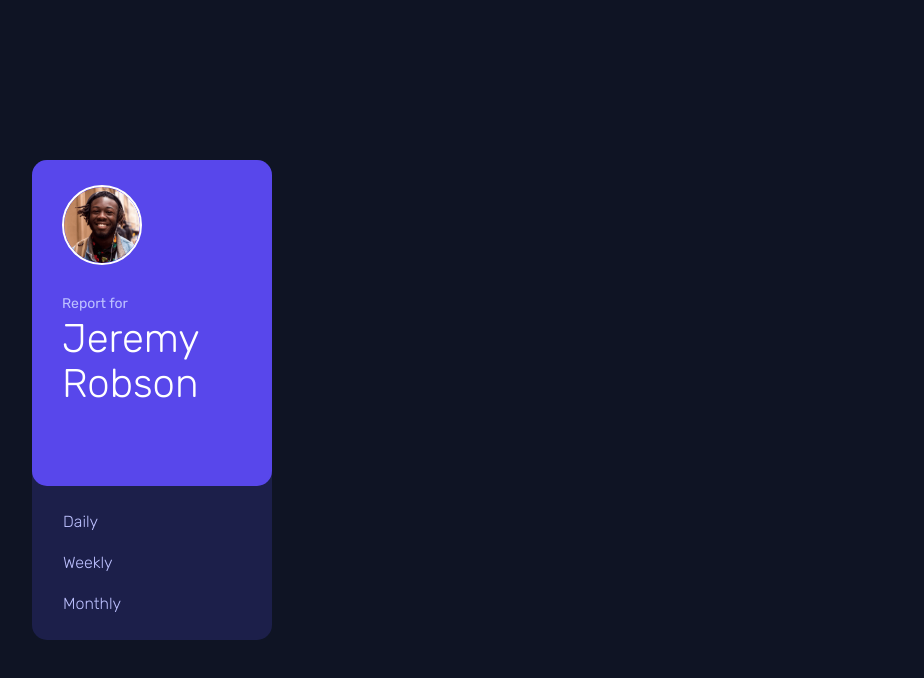
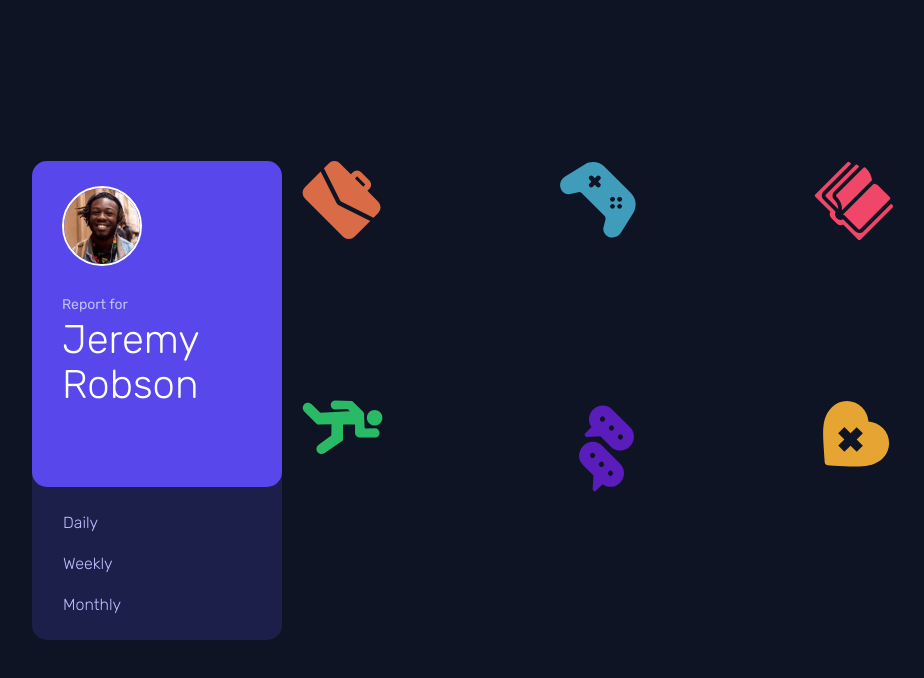
Before and after one commit to GabrielOJorge/time-tracking-dashboard, a plain HTML site: page index.html in a window 1280 px wide. Shown: the whole page, without its empty margins (98-1022 px from the left). Drawn offline with Linux system fonts and the light colour scheme.

Commit message:
Create time-card variations and add images to each variation

```diff
--- a/index.html
+++ b/index.html
@@ -14,6 +14,7 @@
   <link rel="stylesheet" href="src/components/profile-card/profile-card.css">
   <link rel="stylesheet" href="src/components/tracking-dashboard/tracking-dashboard.css">
   <link rel="stylesheet" href="src/components/time-card/time-card.css">
+  <link rel="stylesheet" href="src/components/card-wrapper/card-wrapper.css">
   <title>Frontend Mentor | Time tracking dashboard</title>
 </head>
 <body>
@@ -36,8 +37,29 @@
         </div>
       </div>
     </div>
-    <div class="time-card">
-
+    <div class="card-wrapper">
+      <div class="top">
+        <div class="time-card">
+          <img src="src/assets/images/icon-work.svg" alt="Work Icon">
+        </div>
+        <div class="time-card">
+          <img src="src/assets/images/icon-play.svg" alt="Play Icon">
+        </div>
+        <div class="time-card">
+          <img src="src/assets/images/icon-study.svg" alt="Study Icon">
+        </div>
+      </div>
+      <div class="bottom">
+        <div class="time-card">
+          <img src="src/assets/images/icon-exercise.svg" alt="Exercise Icon">
+        </div>
+        <div class="time-card">
+          <img src="src/assets/images/icon-social.svg" alt="Social Icon">
+        </div>
+        <div class="time-card">
+          <img src="src/assets/images/icon-self-care.svg" alt="Self Care Icon">
+        </div>
+      </div>
     </div>
   </main>
 
--- a/src/style/elements/base.css
+++ b/src/style/elements/base.css
@@ -9,10 +9,8 @@ body {
 
 main {
   display: grid;
-  grid-template-columns: repeat(4, 24rem);
-  grid-template-rows: repeat(2, 23rem);
-  grid-template-areas: "profile-card work play study"
-                       "profile-card exercise social self-care";
+  grid-template-columns: 25rem 75rem;
+  grid-template-areas: "profile-card card-wrapper";
   gap: 2rem;
 }
 
```
Also changed, not shown: src/components/time-card/time-card.css (+23 -0 lines).
